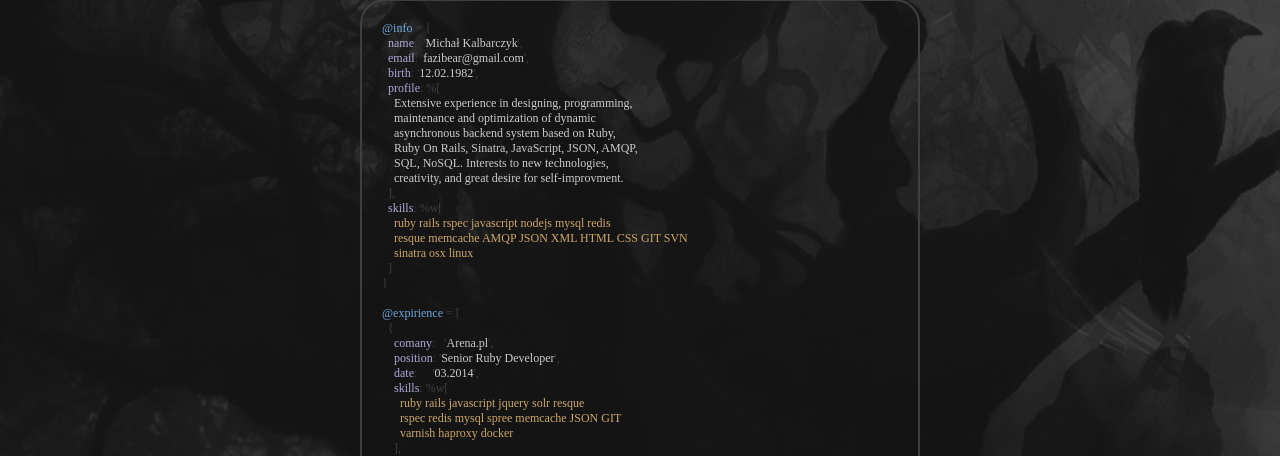
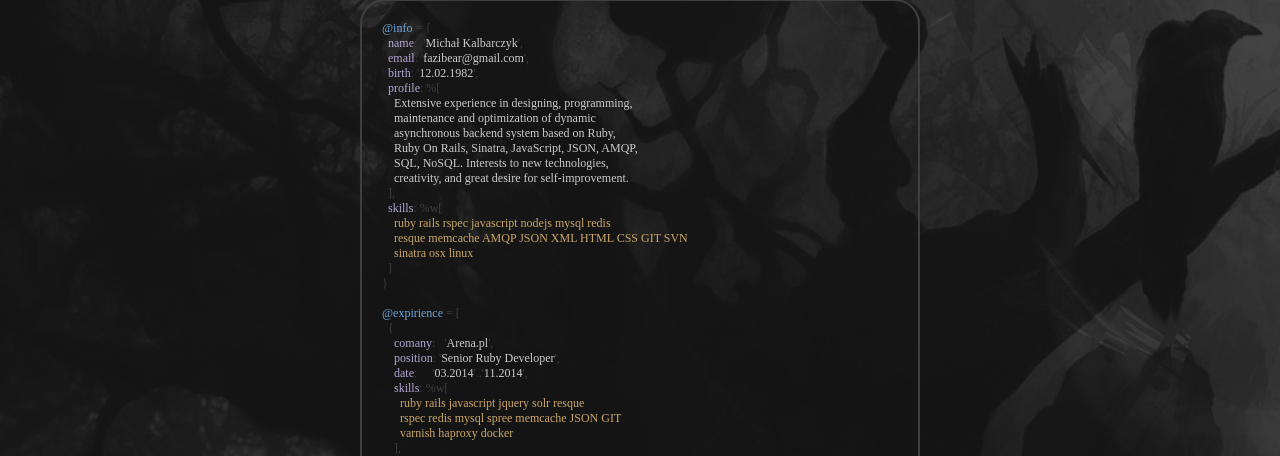
Before and after one commit to fazibear/fazibear.github.io, a Jekyll site: the page built from index.html, in a window 1280 px wide. Shown: the part 377-833 px from the top of the page. Built offline with Jekyll 4.4.1, drawn with Linux system fonts in a browser that asks for light colours; some web fonts are replaced; Markdown is read by kramdown in place of the engine named in the settings.

Commit message:
update last job dates

```diff
--- a/_includes/resume_en.html
+++ b/_includes/resume_en.html
@@ -9,7 +9,7 @@
     asynchronous backend system based on Ruby,
     Ruby On Rails, Sinatra, JavaScript, JSON, AMQP,
     SQL, NoSQL. Interests to new technologies,
-    creativity, and great desire for self-improvment.</span>
+    creativity, and great desire for self-improvement.</span>
   ],
   <span class="key">skills</span>: %w[
     <span class="tags">ruby rails rspec javascript nodejs mysql redis
@@ -22,7 +22,7 @@
   {
     <span class="key">comany</span>:   '<span class="value">Arena.pl</span>',
     <span class="key">position</span>: '<span class="value">Senior Ruby Developer</span>',
-    <span class="key">date</span>:     '<span class="value">03.2014</span>',
+    <span class="key">date</span>:     '<span class="value">03.2014</span>'..'<span class="value">11.2014</span>',
     <span class="key">skills</span>: %w[
       <span class="tags">ruby rails javascript jquery solr resque
       rspec redis mysql spree memcache JSON GIT
--- a/_includes/resume_pl.html
+++ b/_includes/resume_pl.html
@@ -22,7 +22,7 @@
   {
     <span class="key">comany</span>:   '<span class="value">Arena.pl</span>',
     <span class="key">position</span>: '<span class="value">Senior Ruby Developer</span>',
-    <span class="key">date</span>:     '<span class="value">03.2014</span>',
+    <span class="key">date</span>:     '<span class="value">04.2014</span>'..'<span class="value">11.2014</span>',
     <span class="key">skills</span>: %w[
       <span class="tags">ruby rails javascript jquery solr resque
       rspec redis mysql spree memcache JSON GIT
```
